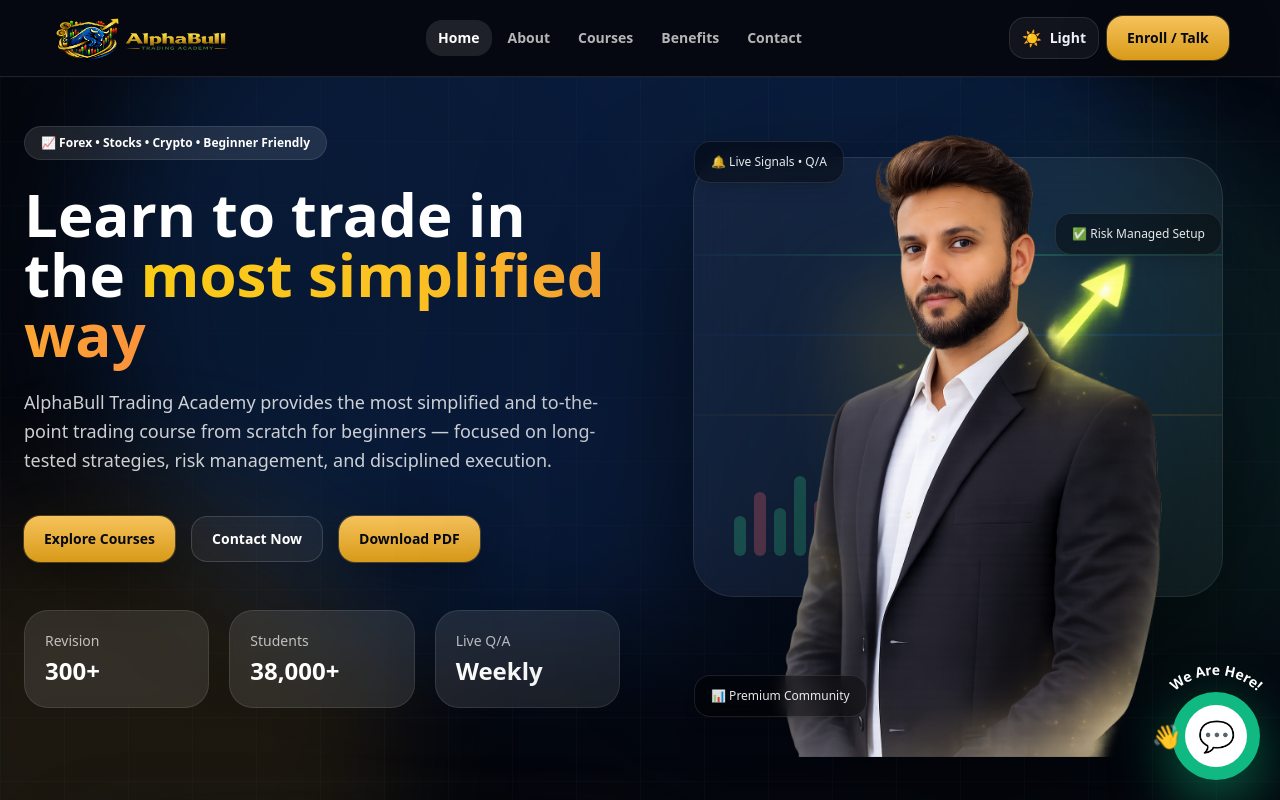
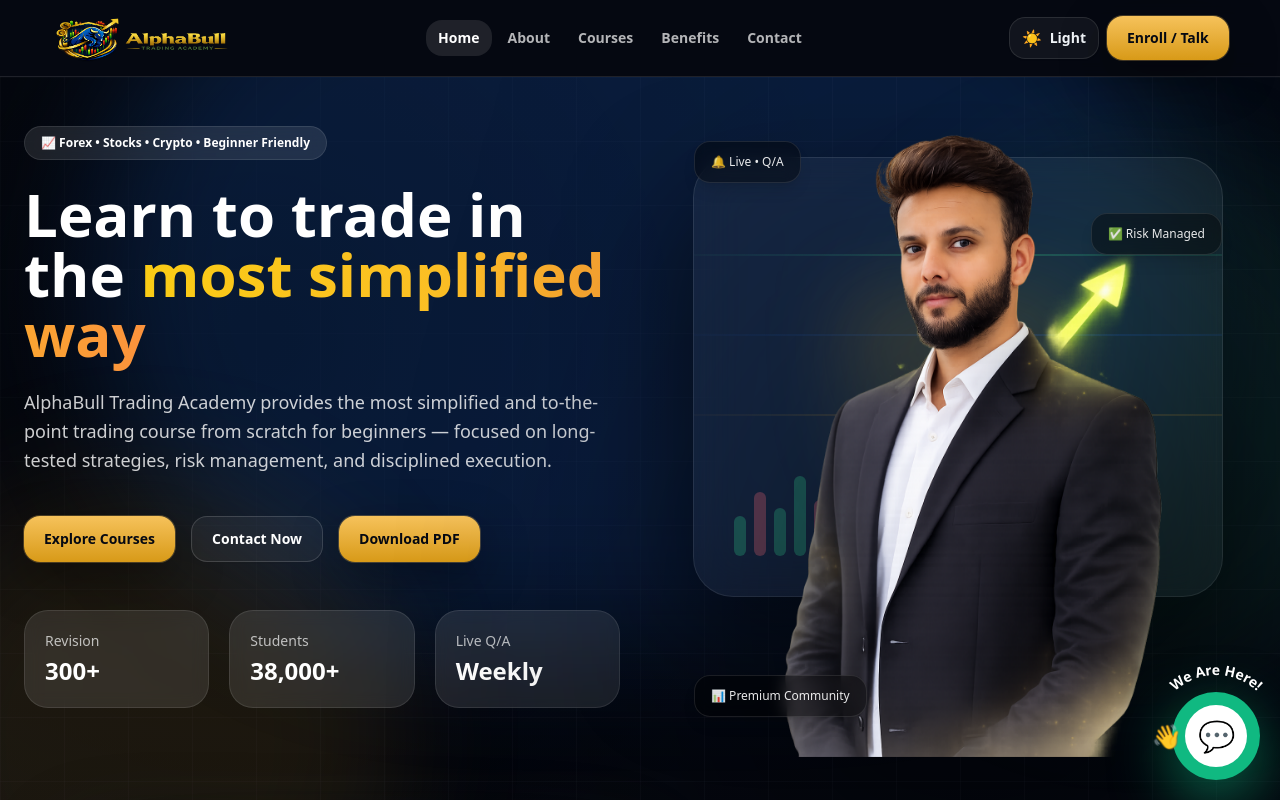
Before and after one commit to sdeayushigupta55-netizen/alphabull-landing-page, a Next.js app: page / in a window 1280 px wide. Shown: the top 800 px of the page. Built offline with nearby package versions, Linux system fonts and the light colour scheme.

Commit message:
image issue done

```diff
--- a/app/page.tsx
+++ b/app/page.tsx
@@ -30,7 +30,7 @@
         <div className="mx-auto max-w-7xl px-4 sm:px-6 pt-10 pb-16 lg:pt-0">
           <div className="grid items-center gap-10 lg:grid-cols-2">
             {/* RIGHT VISUAL (image first on mobile) */}
-             <FadeUp>
+            <FadeUp>
               <p className="inline-flex items-center gap-2 rounded-full border border-white/10 bg-white/10 px-4 py-2 text-xs font-semibold text-white backdrop-blur">
                 📈 Forex • Stocks • Crypto • Beginner Friendly
               </p>
@@ -110,12 +110,13 @@
                 </div>
 
                 {/* Floating chips */}
+
                 <div className="absolute top-3 left-3 sm:top-6 sm:left-6 z-20 rounded-2xl border border-white/10 bg-black/40 px-4 py-3 text-xs text-white/90 backdrop-blur shadow-lg">
-                  🔔 Live Signals • Q/A
+                  🔔 Live • Q/A
                 </div>
 
                 <div className="absolute right-3 sm:top-24 sm:right-6 z-20 rounded-2xl border border-white/10 bg-black/40 px-4 py-3 text-xs text-white/90 backdrop-blur shadow-lg">
-                  ✅ Risk Managed Setup
+                  ✅ Risk Managed
                 </div>
 
                 <div className="absolute bottom-6 left-3 sm:bottom-10 sm:left-6 z-20 rounded-2xl border border-white/10 bg-black/40 px-4 py-3 text-xs text-white/90 backdrop-blur shadow-lg">
@@ -146,7 +147,7 @@
         <div className="mx-auto max-w-7xl px-4 sm:px-6">
           <div className="grid gap-10 lg:grid-cols-2 lg:items-start">
             {/* LEFT */}
-             <FadeUp delay={0.08}>
+            <FadeUp delay={0.08}>
               <div className="relative mx-auto w-full max-w-xl">
                 <div className="pointer-events-none absolute -inset-10 -z-10 rounded-[3rem] bg-gradient-to-br from-brandBlue-500/12 via-amber-400/10 to-emerald-400/10 blur-2xl" />
 
@@ -155,7 +156,7 @@
                     <img
                       src="/about-trading.png"
                       alt="Trading"
-                      className="h-[360px] sm:h-[480px] lg:h-[700px] w-full object-cover object-center"
+                      className=" sm:h-[480px] lg:h-[700px] w-full object-cover object-center"
                     />
 
                     <div className="pointer-events-none absolute inset-0 bg-[linear-gradient(to_top,rgba(0,0,0,0.35),transparent_55%)]" />
@@ -172,7 +173,7 @@
                         </p>
                       </div>
                     </div>
-<div className="hidden lg:block absolute top-4 left-4 sm:top-6 sm:left-6 space-y-3">
+                    <div className="hidden lg:block absolute top-4 left-4 sm:top-6 sm:left-6 space-y-3">
                       {[
                         "📌 Clean Setups",
                         "🧠 Psychology + Discipline",
```
